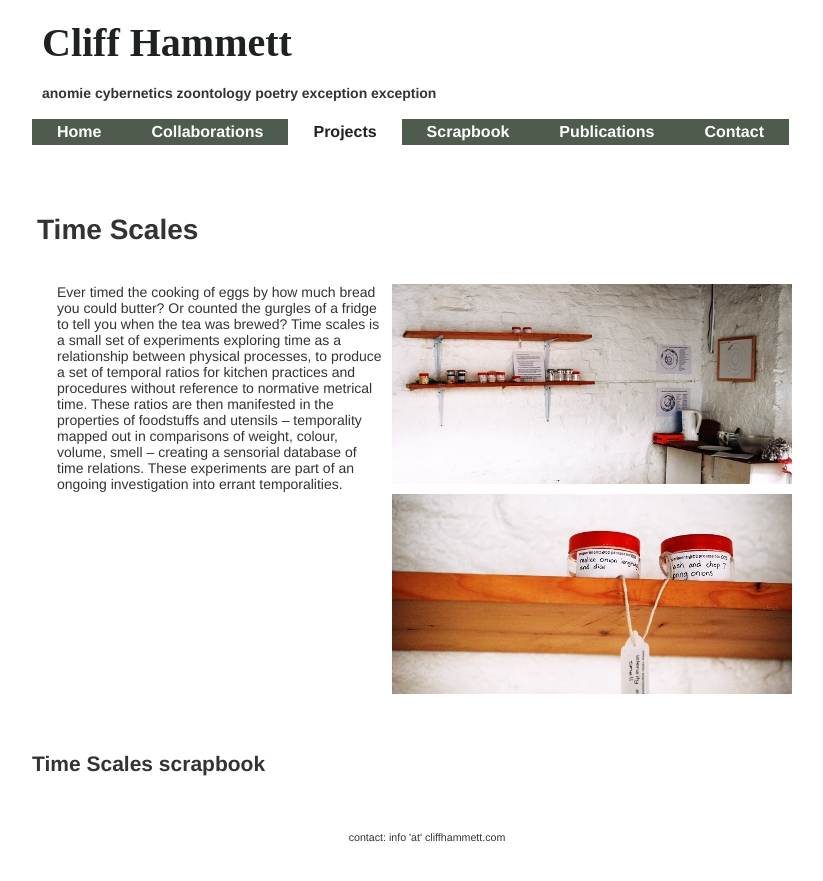
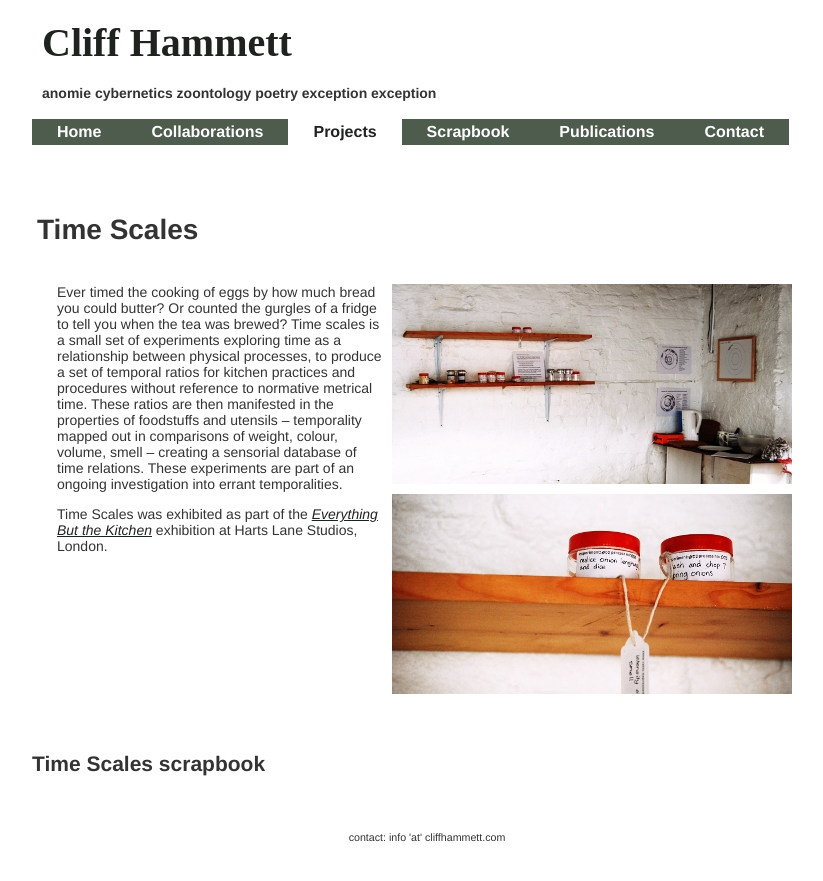
Before and after one commit to dentalplan/dentalplan.github.io, a Jekyll site: the page built from _posts/projects/2013-10-15-timescales.md, in a window 1280 px wide. Shown: the top 881 px of the page, without its empty margins (213-1036 px from the left). Built offline with Jekyll 4.4.1, drawn with Linux system fonts in a browser that asks for light colours; Markdown is read by kramdown in place of the engine named in the settings.

Commit message:
adding exhibit details to timescales

```diff
--- a/_posts/projects/2013-10-15-timescales.md
+++ b/_posts/projects/2013-10-15-timescales.md
@@ -13,3 +13,5 @@ thumbalt: Part of the Time Scales physical database
 ![Timescales kitchen](/resources/img/project_timescales1.jpg)
 ![A temporal relation expressed through smell](/resources/img/project_timescales2.jpg)
 Ever timed the cooking of eggs by how much bread you could butter? Or counted the gurgles of a fridge to tell you when the tea was brewed? Time scales is a small set of experiments exploring time as a relationship between physical processes, to produce a set of temporal ratios for kitchen practices and procedures without reference to normative metrical time. These ratios are then manifested in the properties of foodstuffs and utensils – temporality mapped out in comparisons of weight, colour, volume, smell – creating a sensorial database of time relations. These experiments are part of an ongoing investigation into errant temporalities.
+
+Time Scales was exhibited as part of the [*Everything But the Kitchen*](http://opensystem.org.uk/project/2013/06/21/everything-but-the-kitchen.html) exhibition at Harts Lane Studios, London.
```
